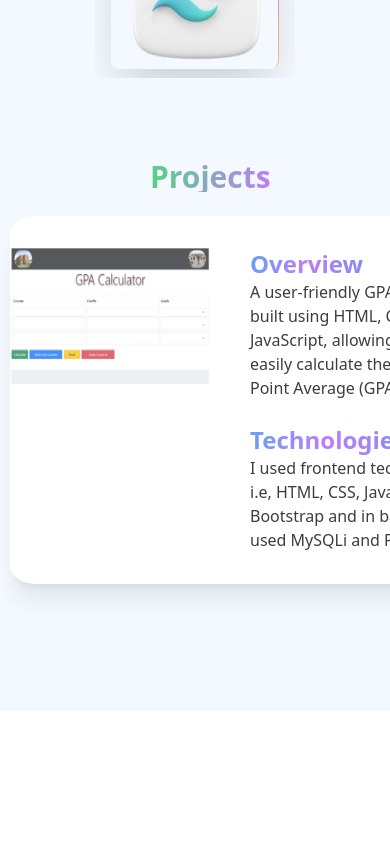
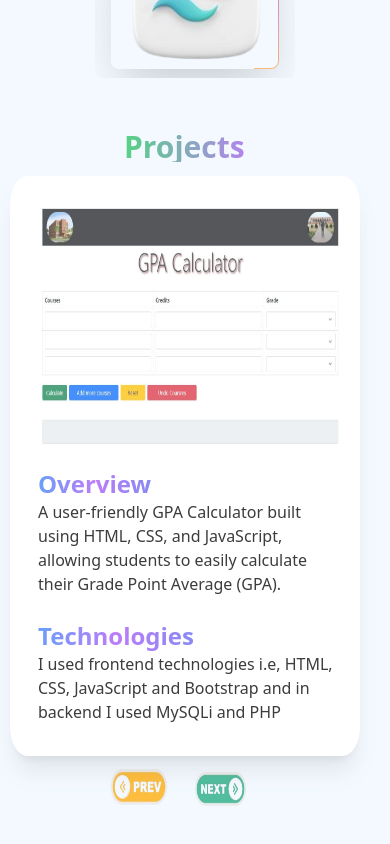
Before and after one commit to haseebkhanak/Portfolio, a React (Vite) app: page / in a window 390 px wide. Shown: the part 1132-1976 px from the top of the page. Before the commit the page ends 1843 px from the top, so only its background shows below. Built offline with nearby package versions, Linux system fonts and the light colour scheme.

Commit message:
Files Added

```diff
--- a/src/index.css
+++ b/src/index.css
@@ -93,7 +93,7 @@
     border-radius:50%;
   }
   .about{
-    width: 600px;
+    width: 500px;
     border-radius: 40px;
   }
   .personal{
@@ -110,31 +110,62 @@
     margin-left: 630px;
   }
   .projects{
-    margin-left: 620px;
+    margin-left: 600px;
   }
   .projectslides{
+    margin-top: 50px;
     width: 1000px;
     height: auto;
     margin: auto;
-    border-radius: 40%;
+    border-radius: 40px;
   }
   .images{
     height:300px;
     padding-left: 10px;
   }
+  .prev{
+    height: 50px;
+    width: 80px;
+    margin-left: 600px;
+    cursor: pointer;
+  }
+  .next{
+    height: 55px;
+    width: 80px;
+    margin-left: 50px;
+    cursor: pointer;
+  }
+  .servicetext{
+    margin-left: 620px;
+  }
+  .frontend,.backend,.fullstack{
+    margin-top: 30px;
+    width: 200px;
+    height: 200px;
+  }
+  .frontend{
+    margin-left: 320px;
+  }
+  .backend,.ml{
+    margin-left: 165px;
+  }
   @media screen and (min-width: 300px ) and (max-width: 450px ) {
 
     .projectslides{
-      width: 500px;
+      width: 350px;
+      display: block;
       height: auto;
       margin: auto;
       border-radius: 5%;
       margin-left: 10px;
+      margin-top: -10px;
     }
     .images{
-      height:200px;
-      width: 200px;
+      height:300px;
+      width: 300px;
       padding-left: 0px;
+      margin-left: 30px;
+      /* margin-top: 100px; */
     }
     .skills{
       margin-top: 60px;
@@ -148,9 +179,13 @@
       height: 300px;
     }
     .projects{
-      margin-top: 60px;
+      margin-top: 30px;
       font-size: 30px;
-      margin-left: 150px;
+      margin-left: 124px;
+    }
+    .overviewtext{
+      margin-left: 28px;
+      margin-top: -40px;
     }
     .aboutmetext{
       margin-top: -320px;
@@ -210,4 +245,18 @@
       height: 300px;
       margin-top:-30px;
     }
+    .prev{
+      height: 40px;
+      width: 60px;
+      margin-left: 110px;
+      cursor: pointer;
+      margin-top: -15px;
+    }
+    .next{
+      height: 45px;
+      width: 60px;
+      margin-left: 20px;
+      cursor: pointer;
+      margin-top: -15px;
+    }
   }
--- a/src/portfolio.jsx
+++ b/src/portfolio.jsx
@@ -190,7 +190,8 @@ export default function MainPage(className){
             <button className='aboutbtn'>About</button>
             <button className='skillsbtn'>Skills</button>
             <button className='projectsbtn'>Projects</button>
-            <button className='contactbtn'>Contact</button>
+            <button className='skillsbtn'>Services</button>
+            <button className='contactbtn'>Book Appointment</button>
             </div>
         </nav>
         <div>
@@ -271,7 +272,7 @@ export default function MainPage(className){
                      </div>
 
                      <div>
-                     <p className='skills mt-10 font-bold text-5xl text-transparent
+                     <p className='skills mt-20 font-bold text-5xl text-transparent
                      bg-gradient-to-r from-green-500 via-purple-500
                      to-indigo-500 bg-clip-text'>Skills</p>
                      <div
@@ -293,18 +294,41 @@ export default function MainPage(className){
                      bg-gradient-to-r from-green-500 via-purple-500
                      to-indigo-500 bg-clip-text'>Projects</p> <br />
 
-                     <div className='projectslides flex bg-white shadow-xl ml-20 mt-20 relative rounded-lg'>
+                     <div className='projectslides flex bg-white shadow-xl ml-20 mt-30 relative rounded-lg'>
                       <img src={images[count]} alt="no" className='images py-8'/>
-                      <p className='ml-10 py-8 pr-5'> <span className='text-2xl font-bold text-transparent
+                      <p className='overviewtext ml-10 py-8 pr-5'> <span className='text-2xl font-bold text-transparent
                      bg-gradient-to-r from-blue-500 via-purple-500
                      to-indigo-500 bg-clip-text'>Overview</span> <br />{desc[count]} <br /><br /><span className='text-2xl font-bold text-transparent
                      bg-gradient-to-r from-blue-500 via-purple-500
                      to-indigo-500 bg-clip-text'>Technologies</span> <br />{tech[count]}</p>
                      </div> <br />
                      <div className='flex'>
-                     <img src={prevbtn} onClick={previous} alt="" style={{width:"80px",height:"50px",marginLeft:"620px",cursor:"pointer"}}/>
-                     <img src={nextbtn} onClick={next} alt="" style={{width:"80px",height:"55px",cursor:"pointer",marginLeft:"50px"}}/>
+                     <img src={prevbtn} onClick={previous} alt="" className='prev'/>
+                     <img src={nextbtn} onClick={next} alt="" className='next'/>
                      </div> <br /><br />
+                     </div>
+
+                     <div>
+                     <p className='servicetext mt-8 font-bold text-5xl text-transparent
+                     bg-gradient-to-r from-green-500 via-purple-500
+                     to-indigo-500 bg-clip-text'>Services</p> <br />
+                     <div className='text-center mt-30 grid grid-cols-3 gap-12'>
+                      <div className='frontend bg-white shadow-xl rounded-lg'>
+                        <p className='mt-10 text-2xl text-bold'>Frontend Development</p>
+                        <p className='mt-5 text-blue-700'>View More</p>
+                      </div>
+                      <div className='backend bg-white shadow-xl rounded-lg'>
+                        <p className='mt-10 text-2xl text-bold'>Backend Development</p>
+                        <p className='mt-5 text-blue-700'>View More</p>
+                      </div>
+                       <div className='fullstack bg-white shadow-xl rounded-lg'>
+                        <p className='mt-10 text-2xl text-bold'>Fullstack Development</p>
+                        <p className='mt-5 text-blue-700'>View More</p>
+                      </div>
+                       {/* <div className='ml bg-white shadow-xl rounded-lg'>
+                        <p className='mt-5 text-red-800 text-2xl text-bold'>Machine Learning</p>
+                      </div> */}
+                     </div> <br />
                      </div>
                      </div>
 
```
